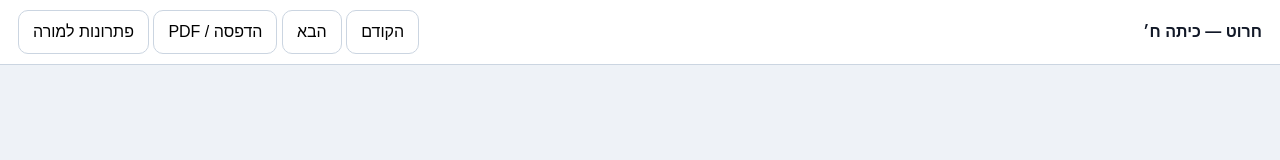
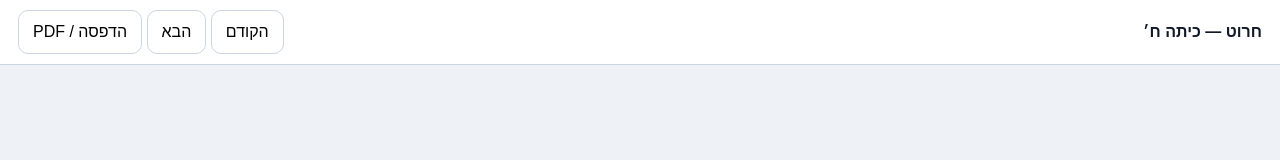
Before and after one commit to yanivmizrachiy/whatsapp-images, a plain HTML site: page index.html in a window 1280 px wide. Drawn offline with Linux system fonts and the light colour scheme.

Commit message:
ui: keep reader student-only until student pages are complete

```diff
--- a/index.html
+++ b/index.html
@@ -14,7 +14,6 @@
       <span id="counter"></span>
       <button id="next">הבא</button>
       <button onclick="print()">הדפסה / PDF</button>
-      <button id="teacher">פתרונות למורה</button>
     </div>
   </header>
   <main id="book"></main>
```
